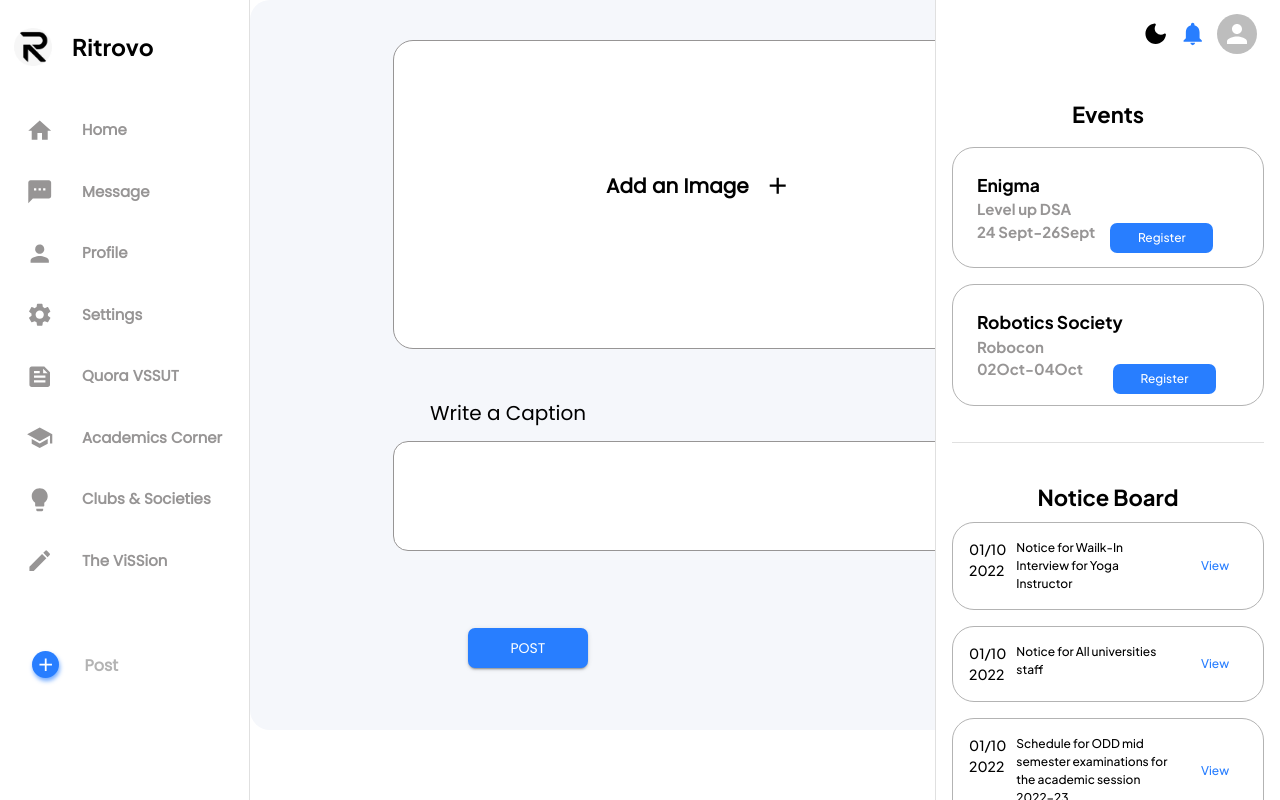
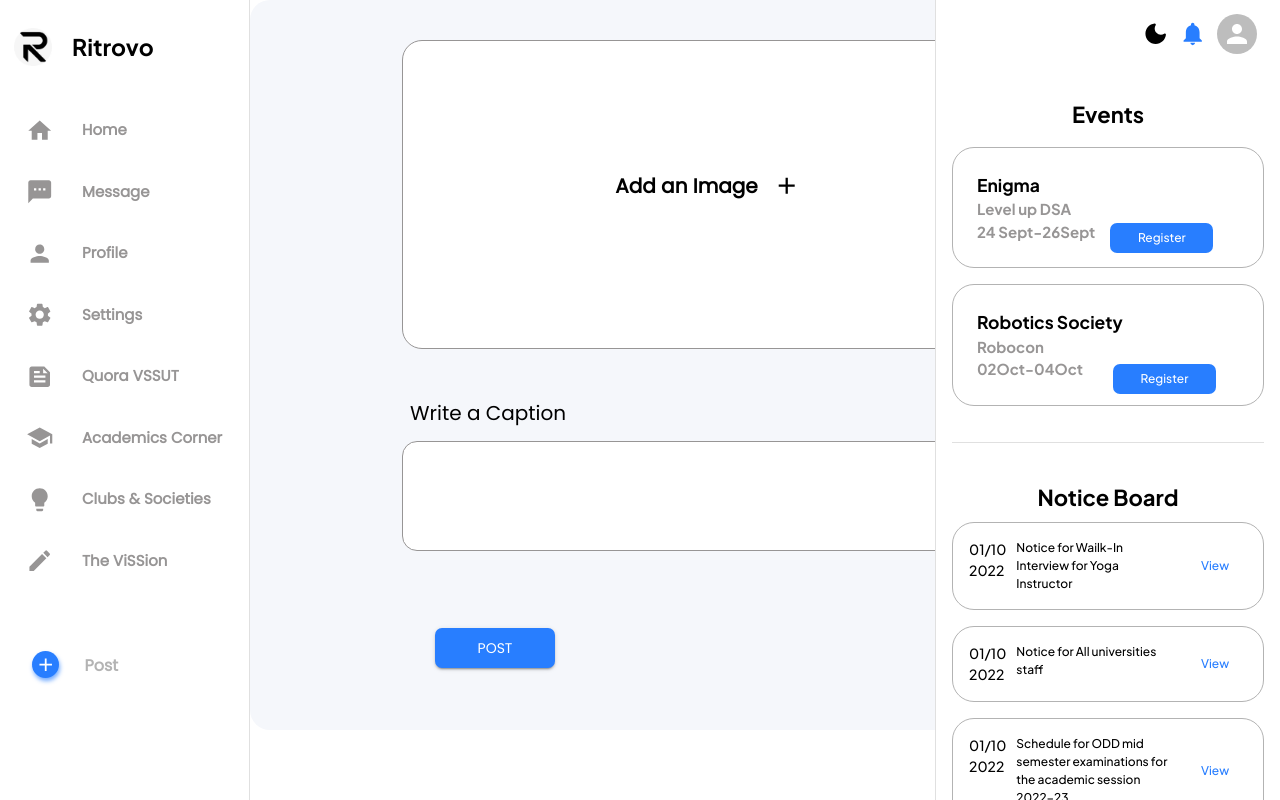
Before and after one commit to EnigmaVSSUT/ritrovo-frontend, a Next.js app: page /postcreate in a window 1280 px wide. Built offline with nearby package versions, Linux system fonts and the light colour scheme.

Commit message:
Button alignment

```diff
--- a/pages/postcreate.jsx
+++ b/pages/postcreate.jsx
@@ -15,7 +15,7 @@ const PostCreate = () => {
 
 			<Grid height='730px' sx={{
 				backgroundColor: 'gray.main',
-				width: "73%",
+				width: "50rem",
 				borderRadius: 5,
 				padding: 0,
 				margin: 0
@@ -27,7 +27,7 @@ const PostCreate = () => {
 					border: '1px solid',
 					borderColor: "gray.post",
 					borderRadius: '20px',
-					left: '19%',
+					left: '9.5rem',
 					textAlign: 'center',
 					top: '40px',
 					backgroundColor: 'background.default',
@@ -51,7 +51,7 @@ const PostCreate = () => {
 					position: 'relative',
 					width: 569,
 					borderRadius: '15px',
-					left: '19%',
+					left: '9.5rem',
 					textAlign: 'center',
 					top: '105px',
 					border: '1px solid',
@@ -73,7 +73,7 @@ const PostCreate = () => {
 					fontWeight: '500',
 					fontSize: '14px',
 					padding: 1,
-					right: '46.7%',
+					right: '24rem',
 					top: "40%",
 					width: 120,
 					height: 40,
--- a/theme/options/typography.js
+++ b/theme/options/typography.js
@@ -61,7 +61,7 @@ const typography = {
 			top:'90px',
 			lineHeight:'20px',
 			fontFamily:"poppins",
-			left:'180px'
+			left:'160px'
 			},
 			title3: {
 				flexGrow: "1",
```
